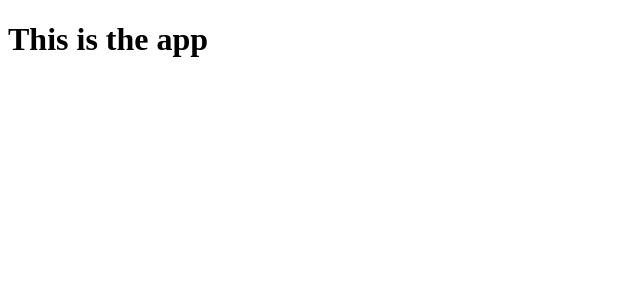
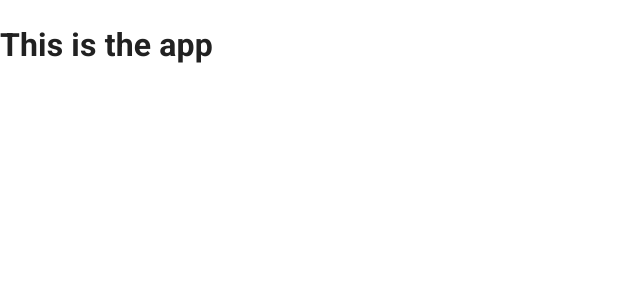
Before and after one commit to spiedra/spiedra-tourist-routes-website, a React (Create React App) app: page / in a window 1280 px wide. Shown: the top 300 px of the page, without its empty margins (0-640 px from the left). Built offline with nearby package versions, Linux system fonts and the light colour scheme.

Commit message:
build: add font-icons dependencies

```diff
--- a/package.json
+++ b/package.json
@@ -5,6 +5,7 @@
   "dependencies": {
     "@emotion/react": "^11.9.0",
     "@emotion/styled": "^11.8.1",
+    "@mui/icons-material": "^5.6.2",
     "@mui/system": "^5.7.0",
     "@testing-library/jest-dom": "^5.16.4",
     "@testing-library/react": "^13.2.0",
--- a/public/index.html
+++ b/public/index.html
@@ -3,6 +3,10 @@
   <head>
     <meta charset="utf-8" />
     <link rel="icon" href="%PUBLIC_URL%/favicon.ico" />
+    <link
+      rel="stylesheet"
+      href="https://fonts.googleapis.com/css?family=Roboto:300,400,500,700&display=swap"
+    />
     <meta name="viewport" content="width=device-width, initial-scale=1" />
     <meta name="theme-color" content="#000000" />
     <meta
--- a/src/index.js
+++ b/src/index.js
@@ -1,10 +1,29 @@
-import React from 'react';
-import ReactDOM from 'react-dom/client';
-import App from './App';
+import React from 'react'
+import ReactDOM from 'react-dom/client'
+import { BrowserRouter, Route, Routes } from 'react-router-dom'
 
-const root = ReactDOM.createRoot(document.getElementById('root'));
+import CssBaseline from '@mui/material/CssBaseline';
+import { ThemeProvider } from '@mui/material/styles';
+import { theme } from '../src/styles/theme'
+
+import App from './App'
+import Home from './pages/Home'
+import NotFound from './pages/NotFound'
+
+const container = document.getElementById('root')
+const root = ReactDOM.createRoot(container)
 root.render(
   <React.StrictMode>
-    <App />
+    <CssBaseline />
+    <ThemeProvider theme={theme}>
+      <BrowserRouter>
+        <Routes>
+          <Route path="/" element={<App />}>
+            <Route index element={<Home />} />
+            <Route path="*" element={<NotFound />} />
+          </Route>
+        </Routes>
+      </BrowserRouter>
+    </ThemeProvider>
   </React.StrictMode>
-);
+)
--- /dev/null
+++ b/src/pages/NotFound/index.js
@@ -0,0 +1,7 @@
+import React from 'react'
+
+const NotFound = () => {
+  return <h1>404 - Page not found</h1>
+}
+
+export default NotFound
```
Also changed, not shown: 1 other file (tests, documents, lock files or other folders).
